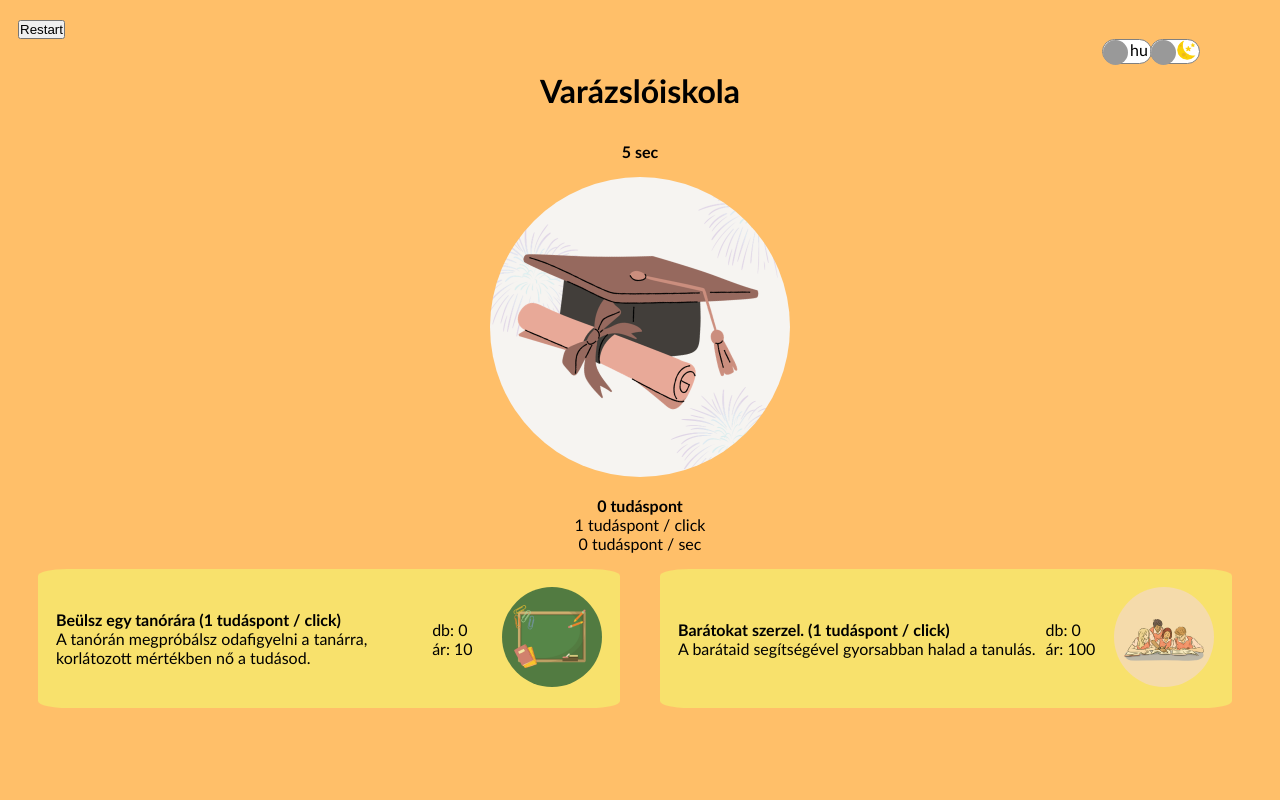
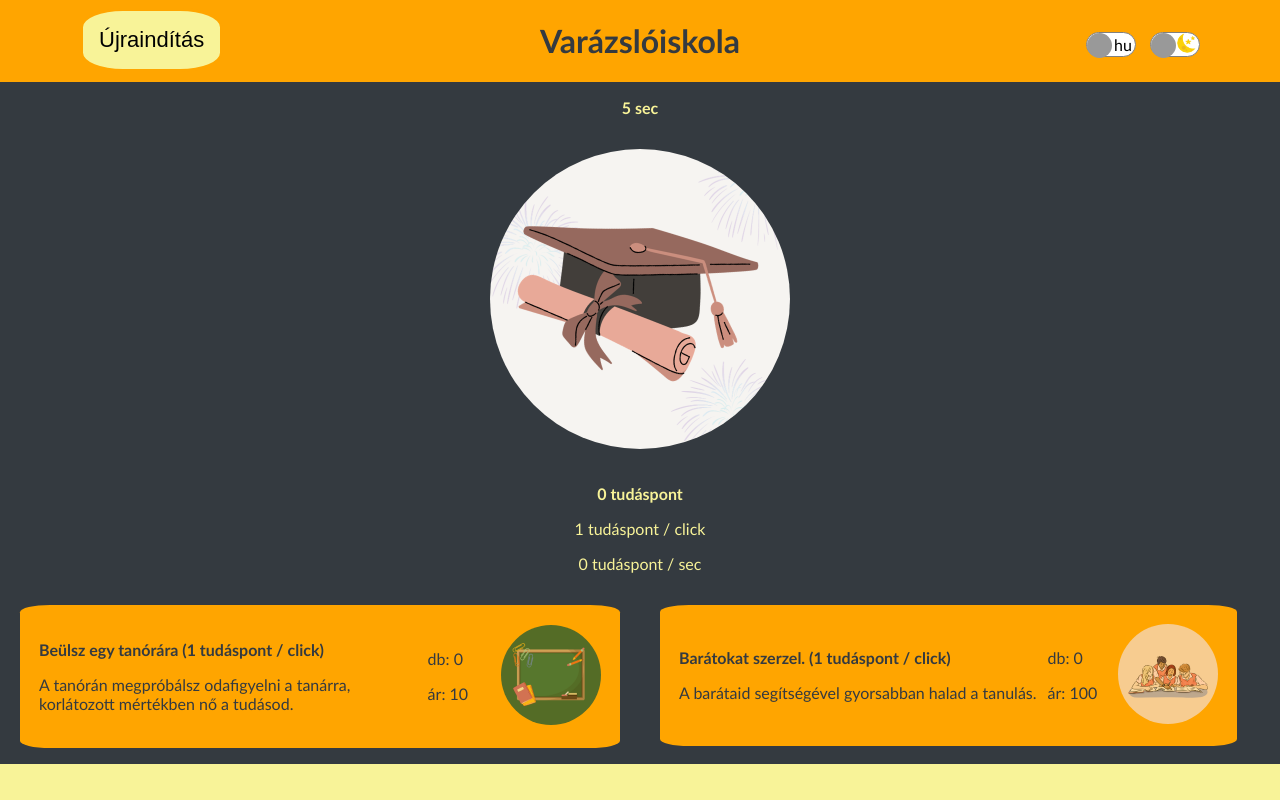
Before and after one commit to Maflacs/clicker, a React (Create React App) app: page / in a window 1280 px wide. Built offline with nearby package versions, Linux system fonts and the light colour scheme.

Commit message:
Changed Theme

```diff
--- a/src/App.js
+++ b/src/App.js
@@ -7,6 +7,7 @@ import Learnings from './components/Learnings';
 import Relations from './components/Relations';
 import { getInitialState } from './utils/state';
 import LangContext from './context/LangContext';
+import { ThemeContext } from './context/ThemeContext';
 
 function App() {
   const [state, setState] = useState(() => {
@@ -15,6 +16,18 @@ function App() {
   });
 
   const { state: { lang } } = useContext(LangContext);
+
+  const {
+    state: { darkMode },
+  } = useContext(ThemeContext);
+
+  const getClassName = () => {
+     return darkMode ? "bgDark" : "bgLight"
+  };
+
+  const getClassNameContainer = () => {
+    return darkMode ? "bgDarkC" : "bgLightC"
+ };
 
   useEffect(() => {
     const intervalId = setInterval(administrateTime, 200);
@@ -99,11 +112,11 @@ function App() {
   };
 
   return (
-    <div>
-      <Header onRestart={handleRestart} />
+    <div className={getClassName()}>
+      <Header color={getClassNameContainer()} onRestart={handleRestart} />
       <main className="main-container">
         <section className="inventory-container per-click">
-          <Learnings learnings={state.learnings} onClick={handleLearningsClicked} />
+          <Learnings color={getClassNameContainer()} learnings={state.learnings} onClick={handleLearningsClicked} />
         </section>
         <section className="clicking-area-container xp">
           <Timer sec={state.sec} />
@@ -111,7 +124,7 @@ function App() {
           <Knowledge state={state} />
         </section>
         <section className="inventory-container per-sec">
-          <Relations relations={state.relations} onClick={handleRelationsClicked} />
+          <Relations color={getClassNameContainer()} relations={state.relations} onClick={handleRelationsClicked} />
         </section>
       </main>
     </div>
--- a/src/components/Header.jsx
+++ b/src/components/Header.jsx
@@ -4,8 +4,7 @@ import ChangeTheme from "./ChangeTheme";
 import { ThemeContext } from "../context/ThemeContext";
 import { LangContext } from "../context/LangContext";
 
-const Header = ({onRestart}) => {
-
+const Header = ({ color, onRestart }) => {
   const {
     state: { darkMode },
   } = useContext(ThemeContext);
@@ -17,13 +16,21 @@ const Header = ({onRestart}) => {
   useEffect(() => {}, [darkMode, lang]);
 
   return (
-    <header>
+    <header className={`header ${color}`}>
       <div>
-        <button onClick={onRestart}>Restart</button>
-        <ChangeLanguage />
-        <ChangeTheme />
+        <div className="rbtn">
+          <button className="restart" onClick={onRestart}>
+            {lang === "hu" ? "Újraindítás" : "Restart"}
+          </button>
+        </div>
+        <div>
+          <ChangeLanguage />
+          <ChangeTheme />
+        </div>
+        <div className="title">
+          {lang === "hu" ? <h1>Varázslóiskola</h1> : <h1>Magic school</h1>}
+        </div>
       </div>
-      {lang === "hu" ? <h1>Varázslóiskola</h1> : <h1>Magic school</h1> }
     </header>
   );
 };
--- a/src/components/Learnings.jsx
+++ b/src/components/Learnings.jsx
@@ -1,13 +1,13 @@
 import React, { useContext } from "react";
 import LangContext from "../context/LangContext";
 
-const Learnings = ({ learnings, onClick }) => {
+const Learnings = ({ color, learnings, onClick }) => {
   const {
     state: { lang },
   } = useContext(LangContext);
 
   return (
-    <table className="skills-table">
+    <table className={`skills-table ${color}`}>
       <tbody>
         {learnings.map(
           (learning, index) =>
--- a/src/components/Relations.jsx
+++ b/src/components/Relations.jsx
@@ -1,11 +1,11 @@
 import React, { useContext } from 'react';
 import LangContext from '../context/LangContext';
 
-const Relations = ({ relations, onClick }) => {
+const Relations = ({ color, relations, onClick }) => {
   const { state: { lang } } = useContext(LangContext);
 
   return (
-    <table className="skills-table">
+    <table className={`skills-table ${color}`}>
       <tbody>
         {relations.map((relation, index) => (
           relation.unlocked && (
--- a/src/index.css
+++ b/src/index.css
@@ -1,13 +1,59 @@
+*,
+*::before,
+*::after {
+  box-sizing: border-box;
+}
+
 html {
   font-size: 16px;
-  box-sizing: border-box;
-  font-family: 'Trebuchet MS', 'Lucida Grande', 'Lucida Sans', Arial, sans-serif;
+  font-family: "Trebuchet MS", "Lucida Grande", "Lucida Sans", Arial, sans-serif;
+  scroll-behavior: smooth;
+  color: var(--hBgD);
 }
 
-* {
+:root {
+  --hBg: #f8e16c;
+  --hBgD: #343a40;
+  --Bg: #f8f398;
+  --BgD: black;
+  --TBg: #f8e16c;
+  --TBgD: orange;
+}
+
+.bgDark {
+  background-color: var(--hBgD);
+  color: var(--Bg);
+}
+
+.bgDarkC {
+  background-color: var(--TBgD);
+  color: var(--hBgD);
+}
+
+.bgLightC {
+  background-color: var(--hBg);
+}
+
+.header {
+  width: 100%;
+  display: flex;
+  justify-content:space-around;
+  align-items: center;
   margin: 0;
-  padding: 0;
-  box-sizing: inherit;
+}
+
+.rbtn {
+  position: fixed;
+ left: 5rem;
+ top: 0.5rem;
+}
+
+.restart {
+  font-size: 22px;
+  background-color: var(--Bg);
+  border: 3px solid orange;
+  border-radius: 30%;
+  padding: 1rem;
 }
 
 .business-table {
@@ -16,8 +62,8 @@ html {
 
 body {
   min-width: 540px;
-  margin: 18px;
-  background-color: #ffbf69;
+  background-color: var(--Bg);
+  margin: 0;
 }
 
 .toggle {
@@ -27,14 +73,19 @@ body {
   border: 1px solid grey;
   background-color: white;
   position: fixed;
+  top: 2rem;
   right: 5rem;
   display: flex;
   justify-content: space-around;
 }
 
 .lang {
-  right: 8rem;
-  font-size: 16px;
+  right: 9rem;
+  color: black;
+}
+
+.lang p {
+  margin-top: 0.1rem;
 }
 
 .icon {
@@ -56,17 +107,9 @@ p {
   user-select: none;
 }
 
-h1 {
-  text-align: center;
-  margin: 1em 0;
-}
-
-
-
 .skills-table,
 .business-table {
   margin: 0 20px;
-  background-color: #f8e16c;
   border-radius: 5%;
   -webkit-border-radius: 5%;
   -moz-border-radius: 5%;
@@ -158,6 +201,20 @@ td>img:hover {
 
 }
 
+@media screen and (max-width: 700px) {
+  .toggle {
+    right: 1rem;
+  }
+
+  .lang {
+    right: 5rem;
+  }
+
+  .rbtn {
+    left: 1rem;
+  }
+}
+
 @media screen and (max-width: 992px) {
   .main-container {
       grid-template-columns: 1fr;
```
